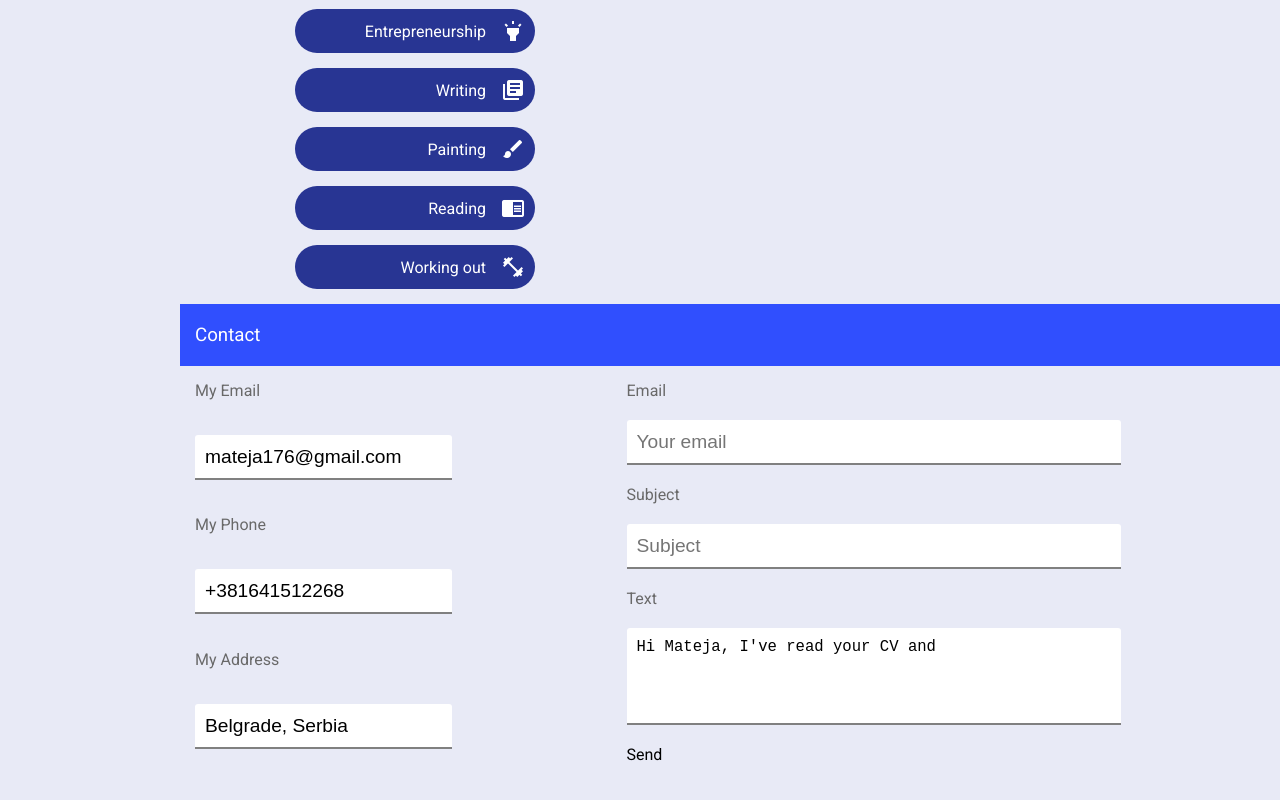
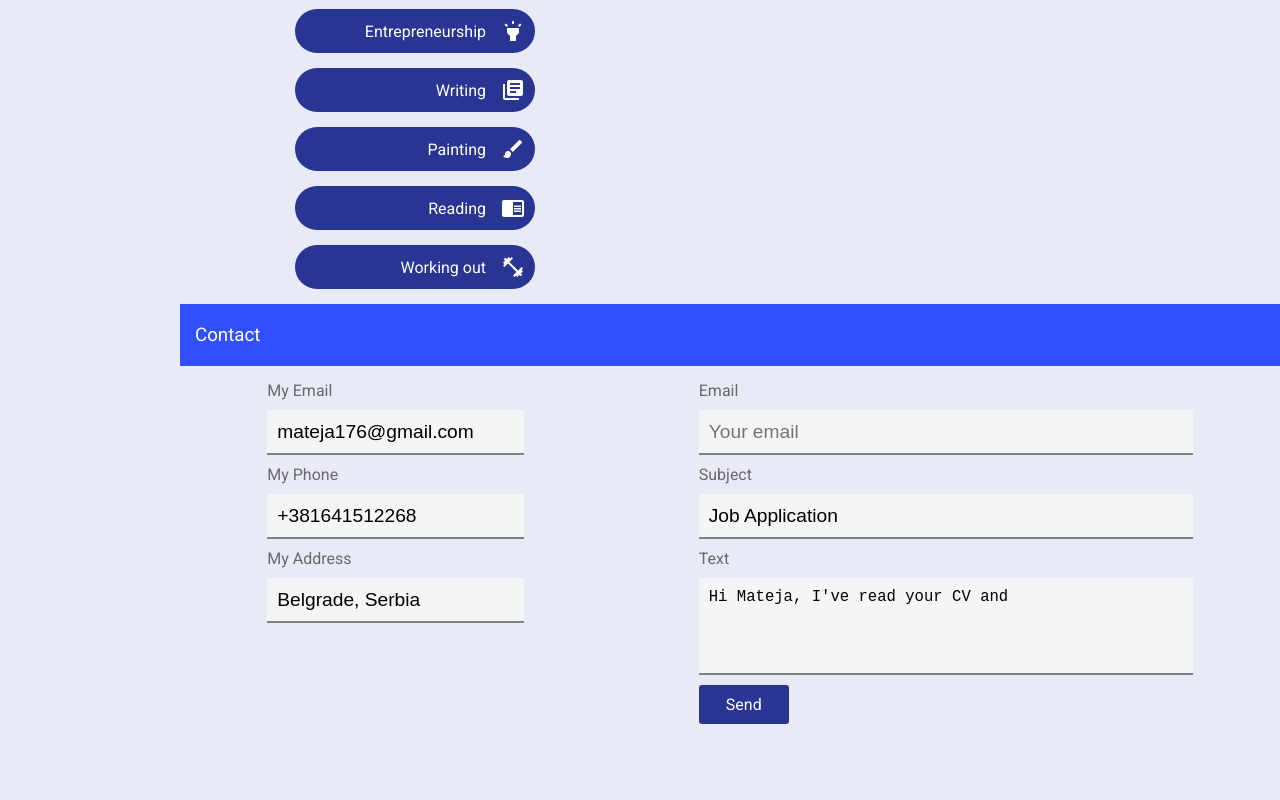
Before and after one commit to mateja176/cv1, a plain HTML site: page src/cv.html in a window 1280 px wide. Shown: the part 3353-4153 px from the top of the page. Drawn offline with Linux system fonts and the light colour scheme.

Commit message:
+ send email

```diff
--- a/src/cv.html
+++ b/src/cv.html
@@ -359,7 +359,7 @@
       display: grid;
       grid-auto-flow: row;
       justify-content: left;
-      grid-gap: 20px;
+      grid-gap: 10px;
       margin-bottom: 100px;
     }
 
@@ -371,6 +371,7 @@
       border: none;
       border-bottom: 2px solid grey;
       border-radius: 3px 3px 0 0;
+      background: #f5f5f5;
     }
 
     form div {
@@ -384,6 +385,8 @@
     #formWrapper {
       display: grid;
       grid-auto-flow: column;
+      justify-items: center;
+      align-items: flex-start;
     }
 
     .copyInput:before, .copyInput:after {
@@ -415,7 +418,16 @@
 
     .copyInput:hover:before, .copyInput:hover:after {
       visibility: visible;
-      opacity: 0.7;
+      opacity: 0.9;
+    }
+
+    #send {
+      color: white;
+      background: #283593;
+      padding: 10px;
+      text-align: center;
+      border-radius: 3px;
+      width: 70px;
     }
   </style>
 
@@ -790,11 +802,11 @@
             <div for="email">Email</div>
             <input type="email" id="email" value="" placeholder="Your email">
             <div for="phone">Subject</div>
-            <input type="text" id="subject" value="" placeholder="Subject">
+            <input type="text" id="subject" value="Job Application" placeholder="Subject">
             <div for="text">Text</div>
             <textarea id="text" rows="4" cols="50">Hi Mateja, I've read your CV and</textarea>
 
-            <a id="send" href="mailto:mateja176@gmail.com?subject=CV&body=message%20goes%20here">Send</a>
+            <a id="send" href="mailto:mateja176@gmail.com?subject=CV&body=Hello">Send</a>
 
           </form>
 
@@ -932,6 +944,13 @@
       }
     });
 
+    send.onclick = e => {
+      const subject = 'Job Application'
+      const encodedSubject = encodeURIComponent(subject)
+      const body = "Hi Mateja, I've read your CV and"
+      const encodedBody = encodeURIComponent(body)
+      e.target.href = `mailto:mateja176@gmail.com?subject=${encodedSubject}&body=${encodedBody}`
+    }
   </script>
 
 </body>
```
